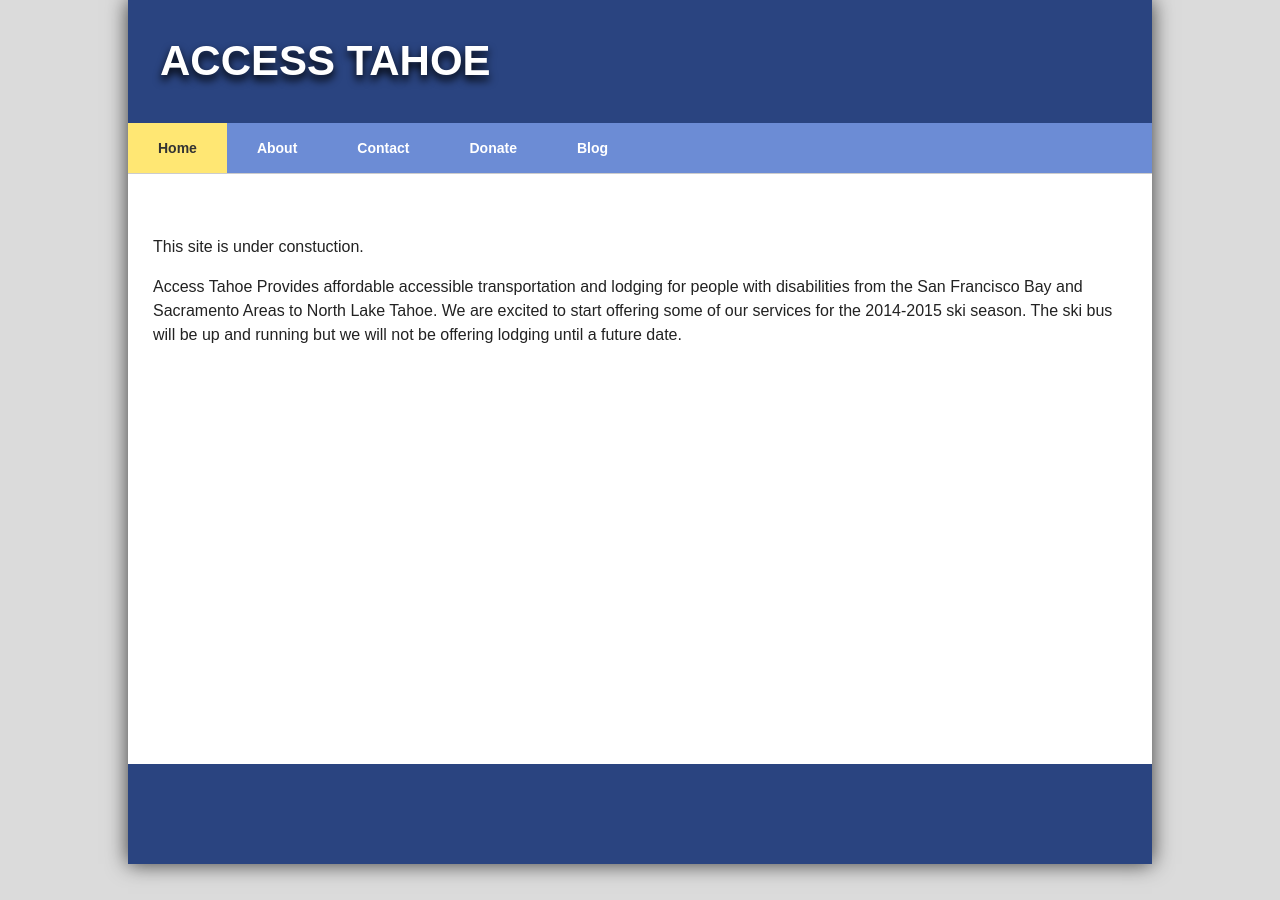
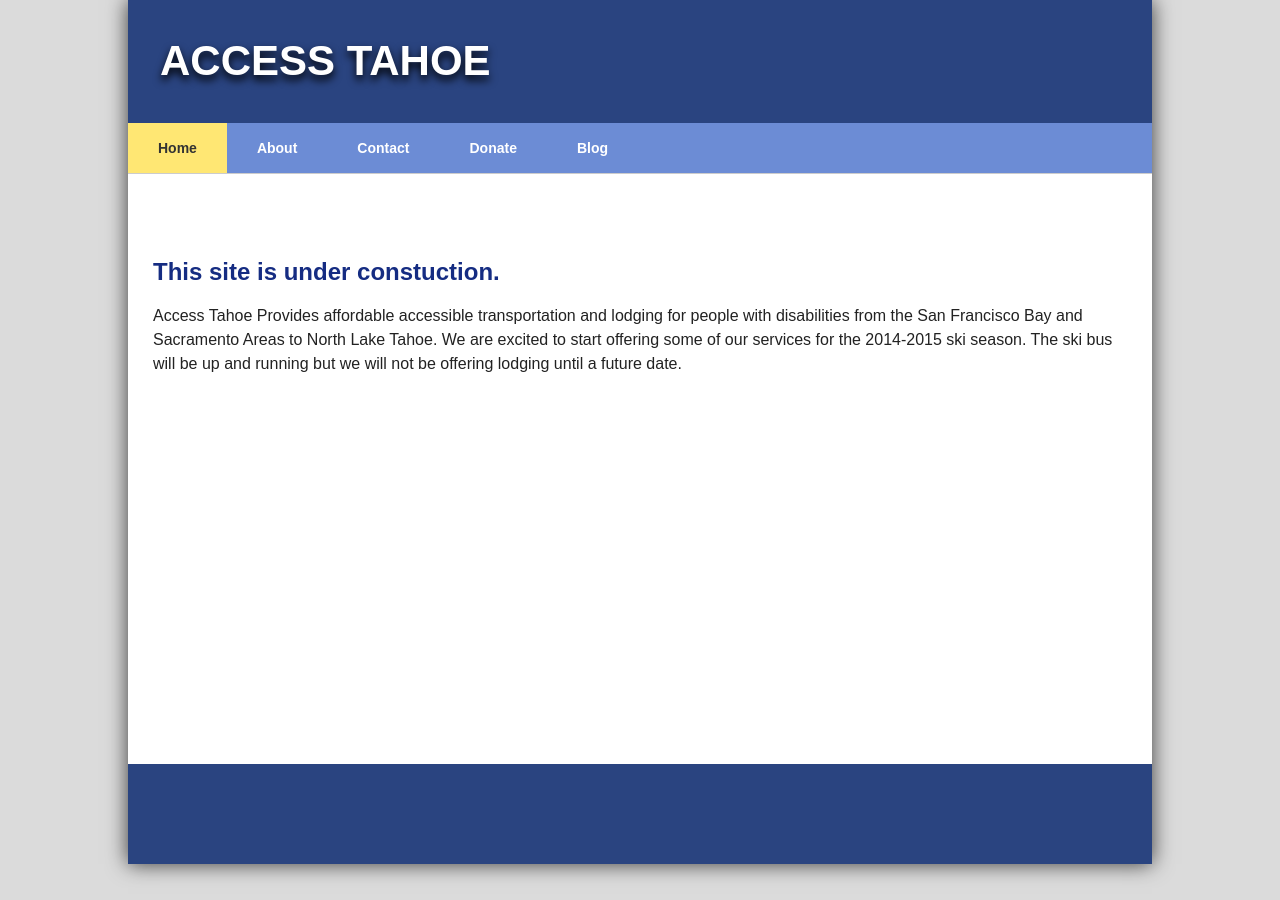
Before and after one commit to accesstahoe/accesstahoe.github.io, a Jekyll site: the page built from index.html, in a window 1280 px wide. Built offline with Jekyll 4.4.1, drawn with Linux system fonts in a browser that asks for light colours; Markdown is read by kramdown in place of the engine named in the settings.

Commit message:
Update index.html

```diff
--- a/index.html
+++ b/index.html
@@ -3,9 +3,9 @@ layout: default
 ---
 
 
-<p>
+<h2>
   This site is under constuction.
-</p>
+</h2>
 
 <p>Access Tahoe
 Provides affordable accessible transportation and lodging for people with disabilities from the San Francisco Bay and Sacramento Areas to North Lake Tahoe.
```
